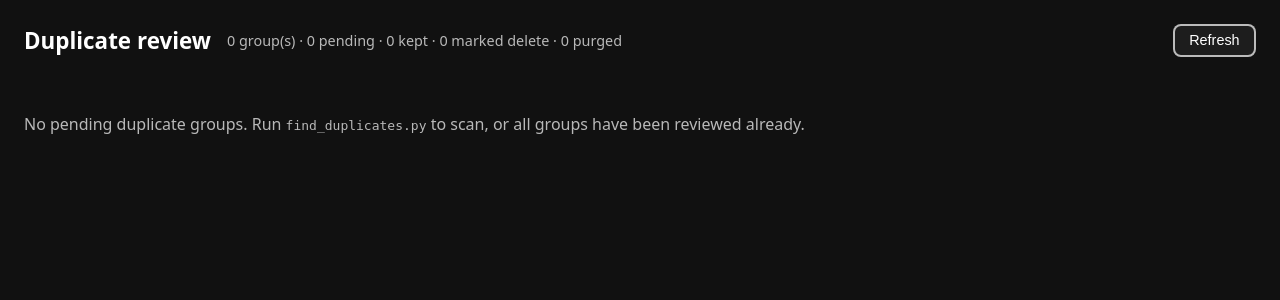
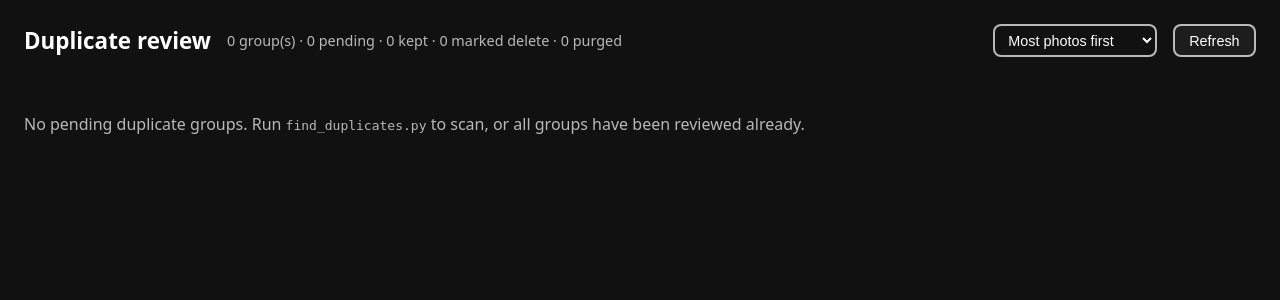
Before and after one commit to muralisc/chronicle, a Flask app: page / in a window 1280 px wide. Shown: the top 300 px of the page. Run offline with Flask 3, Linux system fonts and the light colour scheme; data that the repository does not hold is empty; parts of the project's set-up code (start-up, migrations or seed data) failed here and were passed over.

Commit message:
dedupe review UI: update styles, script and template
Co-Authored-By: Claude Opus 5.5 <noreply@anthropic.com>
Claude-Session: https://claude.ai/code/session_01Ed22SkSCMuBJQzpKD7pqmk

```diff
--- a/dedupe/static/review.css
+++ b/dedupe/static/review.css
@@ -29,6 +29,16 @@ header h1 { font-size: 1.4rem; }
 }
 .btn:hover { background: rgba(255,255,255,0.15); }
 .btn.small { font-size: 0.8rem; padding: 0.25rem 0.6rem; }
+
+#sort-select {
+  cursor: pointer;
+  border: 2px solid rgba(255,255,255,0.7);
+  background: #111;
+  color: #fff;
+  font-size: 0.9rem;
+  padding: 0.35rem 0.6rem;
+  border-radius: 0.5rem;
+}
 
 #empty { opacity: 0.7; padding: 2rem 0; }
 
--- a/dedupe/static/review.js
+++ b/dedupe/static/review.js
@@ -5,6 +5,7 @@
   const emptyEl = document.getElementById("empty");
   const statsEl = document.getElementById("stats");
   const refreshBtn = document.getElementById("refresh-btn");
+  const sortSelect = document.getElementById("sort-select");
 
   function fmtBytes(n) {
     if (!n) return "?";
@@ -168,6 +169,12 @@
     if (!res.ok) throw new Error("groups fetch failed: " + res.status);
     const { groups } = await res.json();
 
+    if (sortSelect.value === "size-desc") {
+      groups.sort((a, b) => b.members.length - a.members.length);
+    } else if (sortSelect.value === "size-asc") {
+      groups.sort((a, b) => a.members.length - b.members.length);
+    }
+
     groupsEl.innerHTML = "";
     emptyEl.hidden = groups.length !== 0;
     for (const group of groups) {
@@ -177,5 +184,6 @@
   }
 
   refreshBtn.addEventListener("click", loadGroups);
+  sortSelect.addEventListener("change", () => loadGroups().catch((e) => console.error(e)));
   loadGroups().catch((e) => console.error(e));
 })();
--- a/dedupe/templates/review.html
+++ b/dedupe/templates/review.html
@@ -10,6 +10,11 @@
   <header>
     <h1>Duplicate review</h1>
     <div id="stats"></div>
+    <select id="sort-select">
+      <option value="size-desc" selected>Most photos first</option>
+      <option value="size-asc">Fewest photos first</option>
+      <option value="group-id">Group order</option>
+    </select>
     <button id="refresh-btn" class="btn" type="button">Refresh</button>
   </header>
 
```
